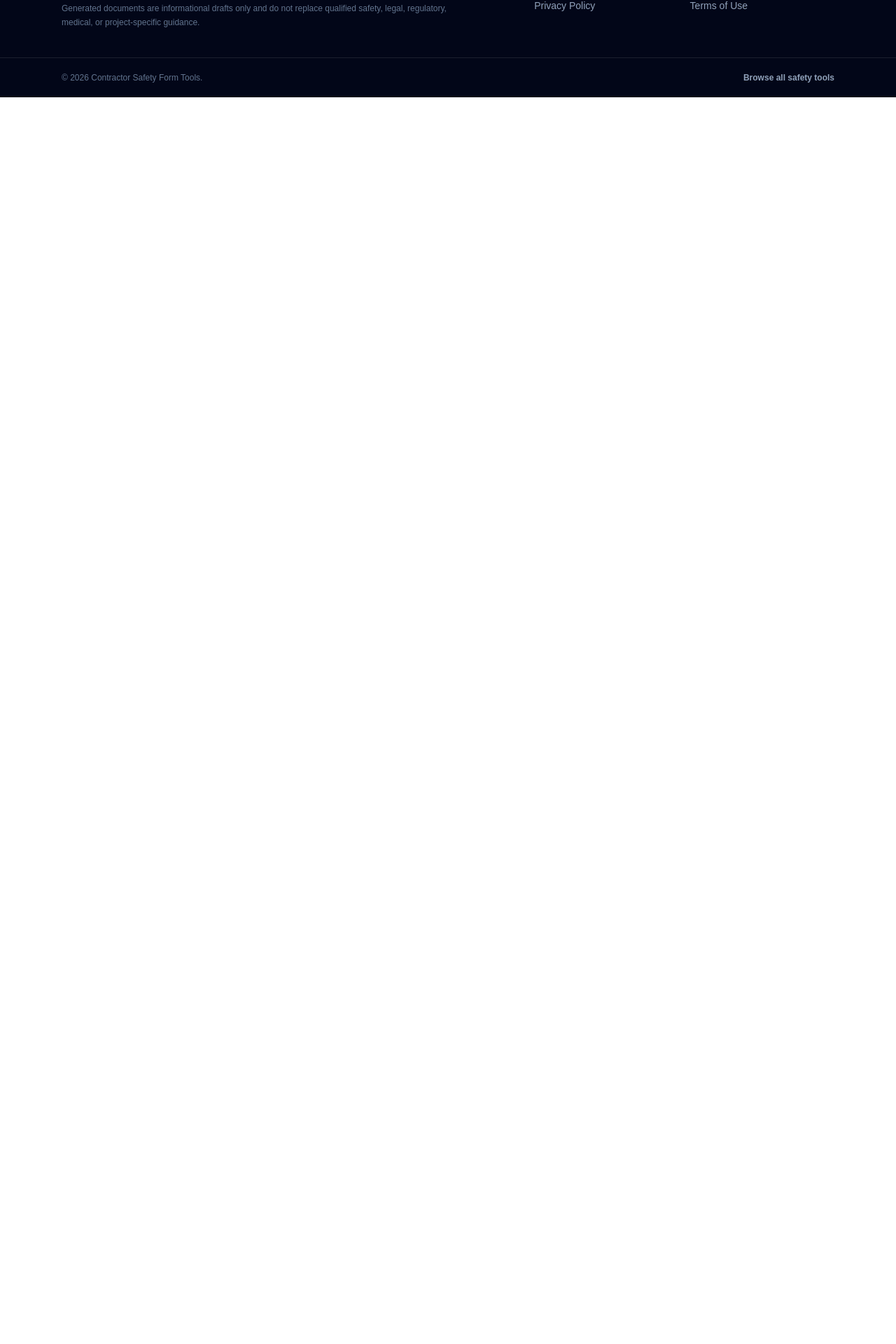
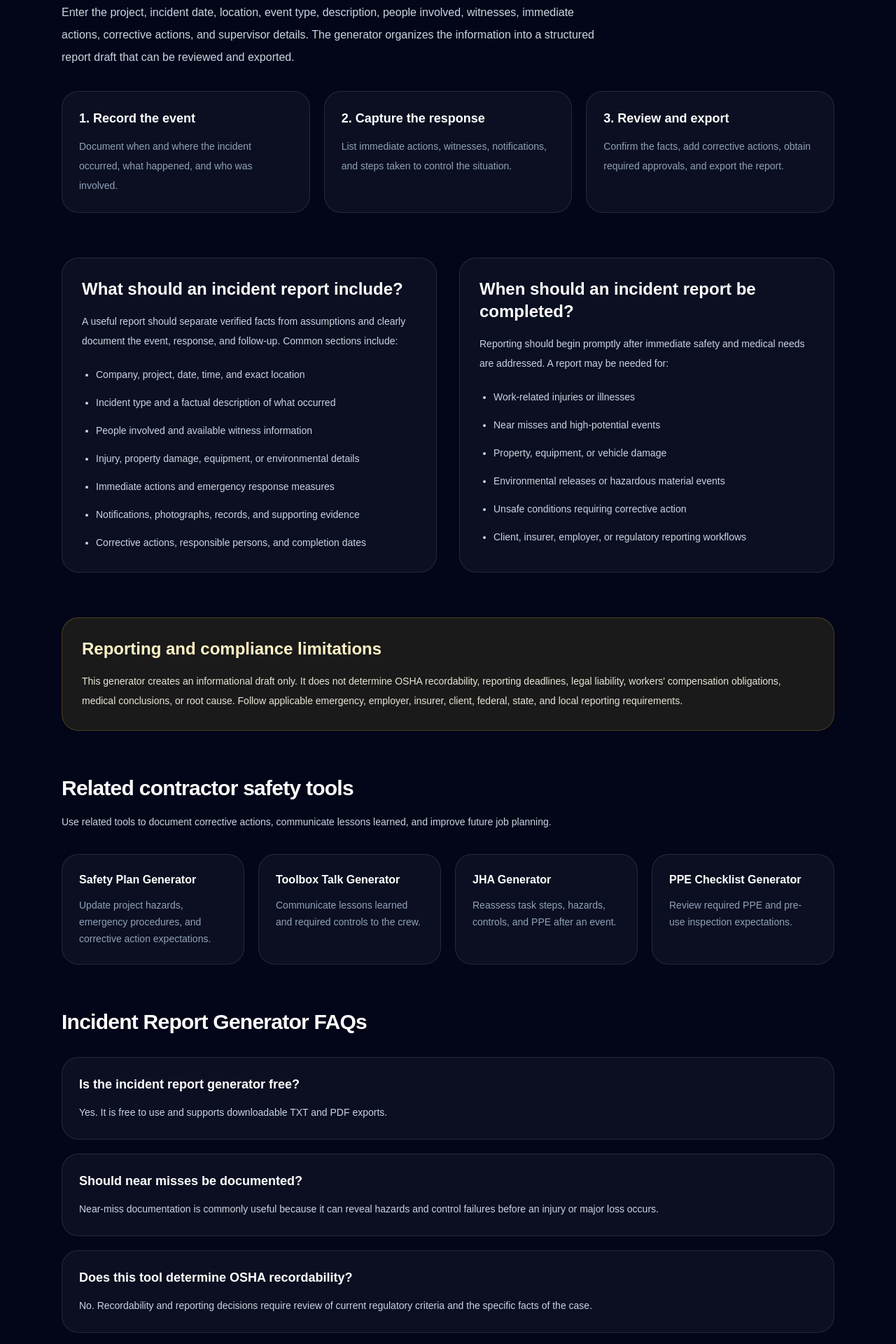
Before and after one commit to alhscholars-ship-it/contractor-safety-tools, a Next.js app: page /tools/incident-report-generator in a window 1280 px wide. Shown: the part 2155-4075 px from the top of the page at 70% size. Before the commit the page ends 2294 px from the top, so only its background shows below. Built offline with nearby package versions, Linux system fonts and the light colour scheme.

Commit message:
feat: expand incident report seo content

```diff
--- a/src/app/tools/incident-report-generator/page.tsx
+++ b/src/app/tools/incident-report-generator/page.tsx
@@ -62,6 +62,204 @@ export default function IncidentReportGeneratorPage() {
         <div className="mt-12">
           <IncidentReportGenerator />
         </div>
+
+        <section className="mt-16 border-t border-white/10 pt-16">
+          <div className="max-w-3xl">
+            <p className="text-sm font-semibold uppercase tracking-[0.3em] text-emerald-300">
+              How it works
+            </p>
+            <h2 className="mt-4 text-3xl font-black tracking-tight sm:text-4xl">
+              How to create a construction incident report
+            </h2>
+            <p className="mt-5 text-base leading-8 text-slate-300">
+              Enter the project, incident date, location, event type,
+              description, people involved, witnesses, immediate actions,
+              corrective actions, and supervisor details. The generator
+              organizes the information into a structured report draft that can
+              be reviewed and exported.
+            </p>
+          </div>
+
+          <div className="mt-8 grid gap-5 md:grid-cols-3">
+            {[
+              {
+                title: "1. Record the event",
+                description:
+                  "Document when and where the incident occurred, what happened, and who was involved.",
+              },
+              {
+                title: "2. Capture the response",
+                description:
+                  "List immediate actions, witnesses, notifications, and steps taken to control the situation.",
+              },
+              {
+                title: "3. Review and export",
+                description:
+                  "Confirm the facts, add corrective actions, obtain required approvals, and export the report.",
+              },
+            ].map((step) => (
+              <article
+                key={step.title}
+                className="rounded-3xl border border-white/10 bg-white/[0.04] p-6"
+              >
+                <h3 className="text-lg font-black text-white">{step.title}</h3>
+                <p className="mt-3 text-sm leading-7 text-slate-400">
+                  {step.description}
+                </p>
+              </article>
+            ))}
+          </div>
+        </section>
+
+        <section className="mt-16 grid gap-8 lg:grid-cols-2">
+          <div className="rounded-3xl border border-white/10 bg-white/[0.04] p-7">
+            <h2 className="text-2xl font-black">
+              What should an incident report include?
+            </h2>
+            <p className="mt-4 text-sm leading-7 text-slate-300">
+              A useful report should separate verified facts from assumptions
+              and clearly document the event, response, and follow-up. Common
+              sections include:
+            </p>
+
+            <ul className="mt-5 list-disc space-y-3 pl-5 text-sm leading-7 text-slate-300">
+              <li>Company, project, date, time, and exact location</li>
+              <li>Incident type and a factual description of what occurred</li>
+              <li>People involved and available witness information</li>
+              <li>Injury, property damage, equipment, or environmental details</li>
+              <li>Immediate actions and emergency response measures</li>
+              <li>Notifications, photographs, records, and supporting evidence</li>
+              <li>Corrective actions, responsible persons, and completion dates</li>
+            </ul>
+          </div>
+
+          <div className="rounded-3xl border border-white/10 bg-white/[0.04] p-7">
+            <h2 className="text-2xl font-black">
+              When should an incident report be completed?
+            </h2>
+            <p className="mt-4 text-sm leading-7 text-slate-300">
+              Reporting should begin promptly after immediate safety and medical
+              needs are addressed. A report may be needed for:
+            </p>
+
+            <ul className="mt-5 list-disc space-y-3 pl-5 text-sm leading-7 text-slate-300">
+              <li>Work-related injuries or illnesses</li>
+              <li>Near misses and high-potential events</li>
+              <li>Property, equipment, or vehicle damage</li>
+              <li>Environmental releases or hazardous material events</li>
+              <li>Unsafe conditions requiring corrective action</li>
+              <li>Client, insurer, employer, or regulatory reporting workflows</li>
+            </ul>
+          </div>
+        </section>
+
+        <section className="mt-16 rounded-3xl border border-amber-300/20 bg-amber-300/10 p-7">
+          <h2 className="text-2xl font-black text-amber-100">
+            Reporting and compliance limitations
+          </h2>
+          <p className="mt-4 text-sm leading-7 text-amber-50/90">
+            This generator creates an informational draft only. It does not
+            determine OSHA recordability, reporting deadlines, legal liability,
+            workers&apos; compensation obligations, medical conclusions, or root
+            cause. Follow applicable emergency, employer, insurer, client,
+            federal, state, and local reporting requirements.
+          </p>
+        </section>
+
+        <section className="mt-16">
+          <div className="max-w-3xl">
+            <h2 className="text-3xl font-black tracking-tight">
+              Related contractor safety tools
+            </h2>
+            <p className="mt-4 text-sm leading-7 text-slate-300">
+              Use related tools to document corrective actions, communicate
+              lessons learned, and improve future job planning.
+            </p>
+          </div>
+
+          <div className="mt-8 grid gap-5 md:grid-cols-2 lg:grid-cols-4">
+            {[
+              {
+                href: "/tools/safety-plan-generator",
+                title: "Safety Plan Generator",
+                description:
+                  "Update project hazards, emergency procedures, and corrective action expectations.",
+              },
+              {
+                href: "/tools/toolbox-talk-generator",
+                title: "Toolbox Talk Generator",
+                description:
+                  "Communicate lessons learned and required controls to the crew.",
+              },
+              {
+                href: "/tools/jha-generator",
+                title: "JHA Generator",
+                description:
+                  "Reassess task steps, hazards, controls, and PPE after an event.",
+              },
+              {
+                href: "/tools/ppe-checklist-generator",
+                title: "PPE Checklist Generator",
+                description:
+                  "Review required PPE and pre-use inspection expectations.",
+              },
+            ].map((tool) => (
+              <Link
+                key={tool.href}
+                href={tool.href}
+                className="rounded-3xl border border-white/10 bg-white/[0.04] p-6 transition hover:border-emerald-300/40 hover:bg-white/[0.07]"
+              >
+                <h3 className="font-black text-white">{tool.title}</h3>
+                <p className="mt-3 text-sm leading-6 text-slate-400">
+                  {tool.description}
+                </p>
+              </Link>
+            ))}
+          </div>
+        </section>
+
+        <section className="mt-16">
+          <h2 className="text-3xl font-black tracking-tight">
+            Incident Report Generator FAQs
+          </h2>
+
+          <div className="mt-8 space-y-5">
+            {[
+              {
+                question: "Is the incident report generator free?",
+                answer:
+                  "Yes. It is free to use and supports downloadable TXT and PDF exports.",
+              },
+              {
+                question: "Should near misses be documented?",
+                answer:
+                  "Near-miss documentation is commonly useful because it can reveal hazards and control failures before an injury or major loss occurs.",
+              },
+              {
+                question: "Does this tool determine OSHA recordability?",
+                answer:
+                  "No. Recordability and reporting decisions require review of current regulatory criteria and the specific facts of the case.",
+              },
+              {
+                question: "Can an incident report be edited after it is created?",
+                answer:
+                  "Yes. The generated content is a draft. Review and revise it as verified information, witness statements, investigation findings, and corrective actions become available.",
+              },
+            ].map((faq) => (
+              <article
+                key={faq.question}
+                className="rounded-3xl border border-white/10 bg-white/[0.04] p-6"
+              >
+                <h3 className="text-lg font-black text-white">
+                  {faq.question}
+                </h3>
+                <p className="mt-3 text-sm leading-7 text-slate-300">
+                  {faq.answer}
+                </p>
+              </article>
+            ))}
+          </div>
+        </section>
       </section>
     </main>
   );
```
